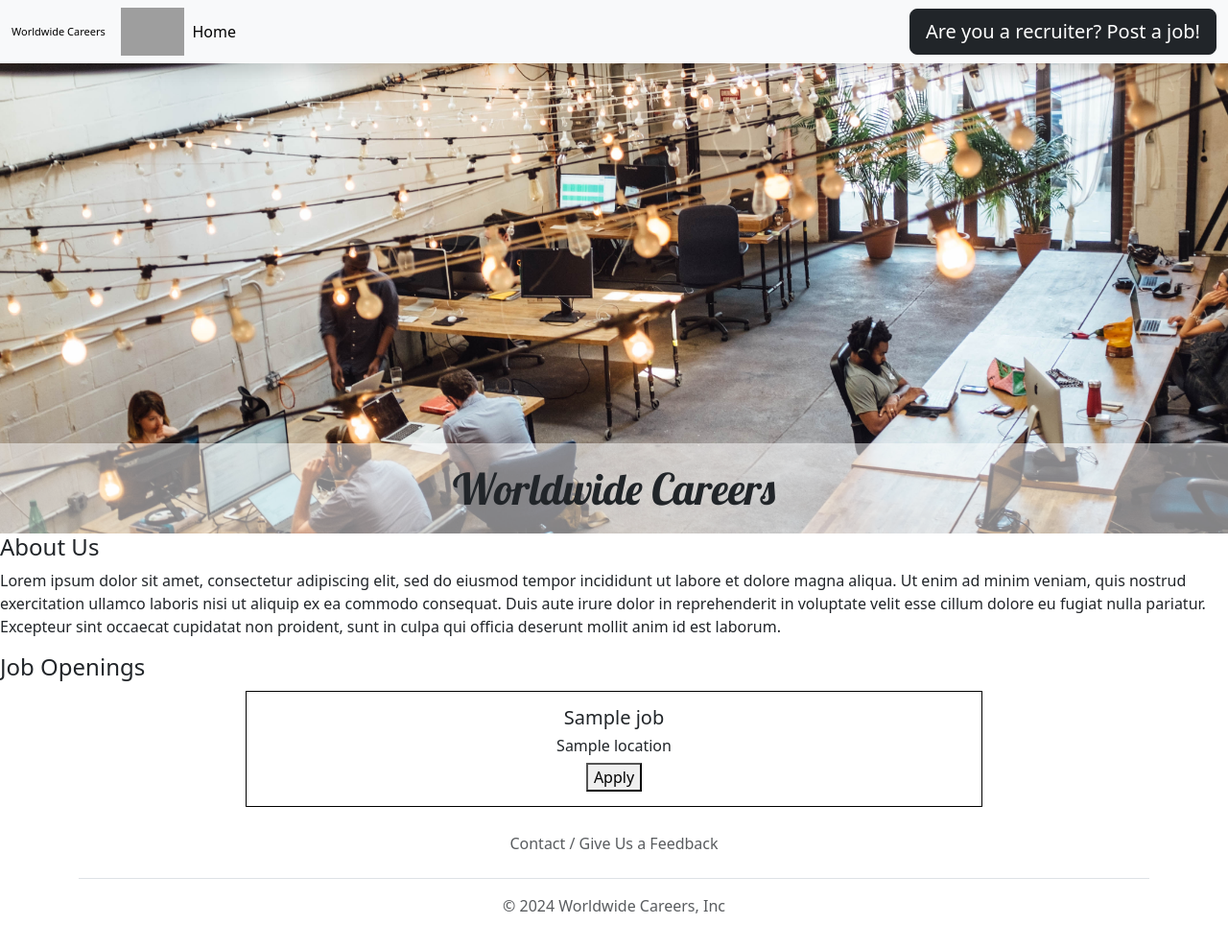
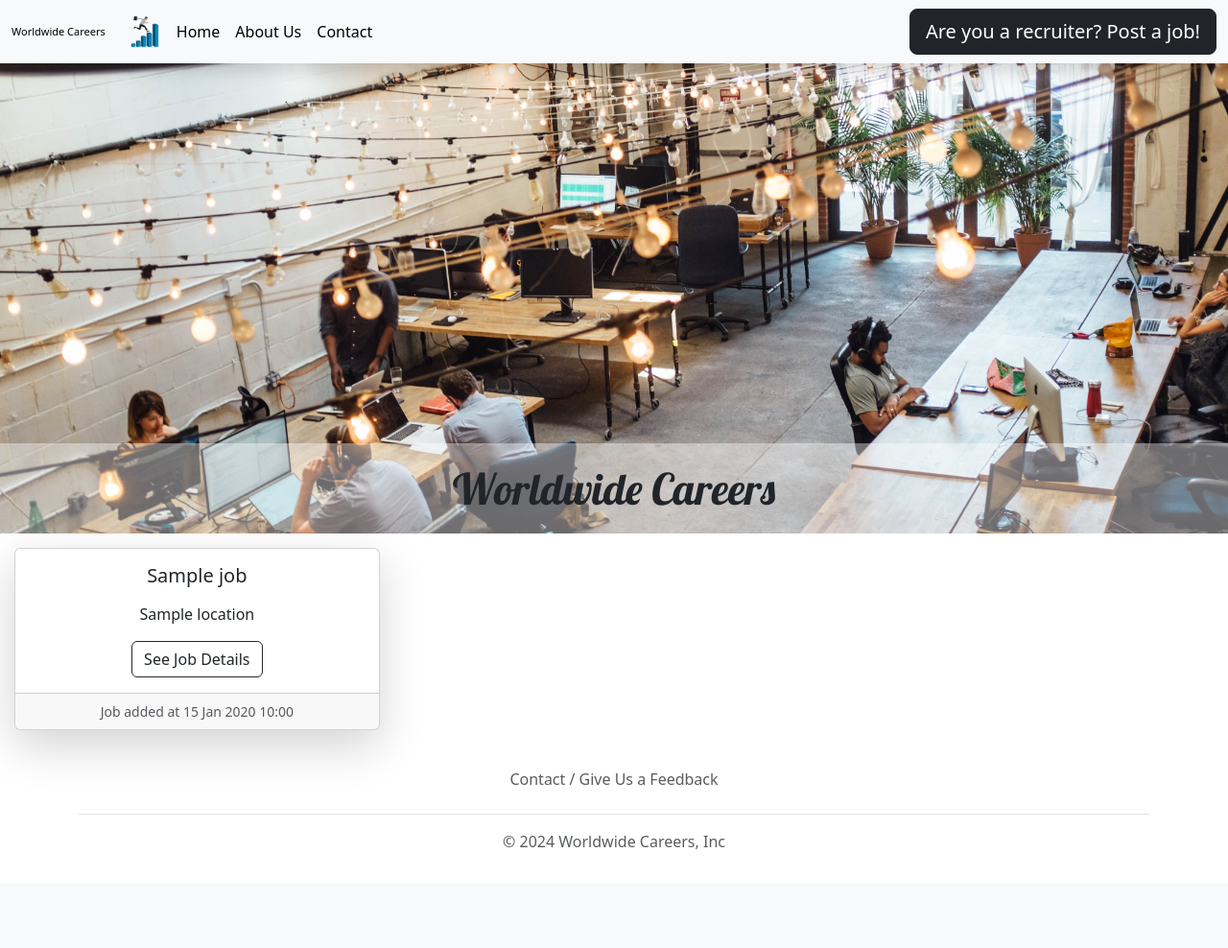
Before and after one commit to zserraakkaya/WorldwideCareers, a Flask app: template templates/home.html in a window 1280 px wide. Shown: the whole page at 96% size. After the commit the page ends 885 px from the top, so only its background shows below. Run offline with Flask 3, Linux system fonts and the light colour scheme; the template is opened without the code that fills it: most values are stand-ins (such as "Sample title", 1, 10 or a date in 2020); grey boxes are pictures that could not be loaded.

Commit message:
singular job details page added, base.html created

```diff
--- a/app.py
+++ b/app.py
@@ -1,6 +1,6 @@
 from flask import Flask, render_template, jsonify, redirect, request, url_for
 
-from database import load_jobs_from_db, insert_job_to_db
+from database import load_jobs_from_db, insert_job_to_db, load_job_from_db
 
 app = Flask(__name__)
 
@@ -9,19 +9,22 @@ def hello_world():
     jobs = load_jobs_from_db()
     return render_template("home.html", jobs=jobs)
 
+#
 @app.route("/api/jobs")
 def list_jobs():
     jobs = load_jobs_from_db()
     return jsonify(jobs)
 
+# to go to post-job.html
 @app.route('/post-job')
 def post_job():
     return render_template('post-job.html')
-
+# to go to post-job.html
 @app.route('/go-to-post-job', methods=['POST'])
 def go_to_post_job():
     return redirect(url_for('post_job'))
 
+# when "post job" button clicked on post-job.html:
 @app.route('/post-job-to-db', methods=['POST'])
 def post_job_to_db_route():
     title = request.form.get('title')
@@ -32,5 +35,11 @@ def post_job_to_db_route():
 
     return insert_job_to_db(title, location, description, salary, currency)
 
+# when "see job details" button clicked on home.html:
+@app.route('/job-details/<int:id>')
+def show_job_details(id):
+    job = load_job_from_db(id)
+    return render_template('job-details.html', job=job)
+
 if __name__ == "__main__":
     app.run(debug=True)
--- a/static/style.css
+++ b/static/style.css
@@ -6,6 +6,8 @@ body {
 #nav-h1 {
   font-size: 11px;
 }
+
+/*header part start*/
 header {
   position: relative;
 }
@@ -17,7 +19,7 @@ header {
   object-position: 0 50%;
 }
 
-.header-overlay {
+#header-overlay {
   position: absolute;
   top: 0;
   left: 0;
@@ -31,18 +33,27 @@ header {
 
 #header-h1 {
   text-align: center;
-  background-color: rgba(255, 255, 255, 0.5);
+  background-color: rgba(255, 255, 255, 0.4);
   width: 100%;
   margin: 0;
   padding: 20px;
   font-size: 45px;
   font-family: "Lobster", sans-serif;
 }
+/*header part end*/
 
+/*single job item start*/
 #job-div {
-  width: 60%;
+  margin: 15px;
+}
+#job-title,
+#job-location,
+#details-btn,
+#job-added,
+#job-description,
+#job-salary {
   text-align: center;
-  margin: 10px auto;
-  padding: 15px;
-  border: 1px solid black;
+  display: block;
+  margin: 0 auto;
 }
+/*single job item end*/
--- /dev/null
+++ b/templates/base.html
@@ -0,0 +1,32 @@
+<!DOCTYPE html>
+<html lang="en">
+  <head>
+    <meta charset="UTF-8" />
+    <meta name="viewport" content="width=device-width, initial-scale=1.0" />
+    <!--css-->
+    <link rel="stylesheet" href="../static/style.css" />
+    <!--bootstrap-->
+    <link
+      href="https://cdn.jsdelivr.net/npm/bootstrap@5.3.2/dist/css/bootstrap.min.css"
+      rel="stylesheet"
+      integrity="sha384-T3c6CoIi6uLrA9TneNEoa7RxnatzjcDSCmG1MXxSR1GAsXEV/Dwwykc2MPK8M2HN"
+      crossorigin="anonymous"
+    />
+    <!--google fonts lobster-->
+    <link rel="preconnect" href="https://fonts.googleapis.com" />
+    <link rel="preconnect" href="https://fonts.gstatic.com" crossorigin />
+    <link
+      href="https://fonts.googleapis.com/css2?family=Lobster&display=swap"
+      rel="stylesheet"
+    />
+    {% block head %}{% endblock %}
+  </head>
+  <body>
+    {% block body %}{% endblock %}
+    <script
+      src="https://cdn.jsdelivr.net/npm/bootstrap@5.3.2/dist/js/bootstrap.bundle.min.js"
+      integrity="sha384-C6RzsynM9kWDrMNeT87bh95OGNyZPhcTNXj1NW7RuBCsyN/o0jlpcV8Qyq46cDfL"
+      crossorigin="anonymous"
+    ></script>
+  </body>
+</html>
--- a/templates/home.html
+++ b/templates/home.html
@@ -1,56 +1,29 @@
-<!DOCTYPE html>
-<html lang="en">
-  <head>
-    <meta charset="UTF-8" />
-    <meta name="viewport" content="width=device-width, initial-scale=1.0" />
-    <!--css-->
-    <link rel="stylesheet" href="../static/style.css" />
-    <!--bootstrap-->
-    <link
-      href="https://cdn.jsdelivr.net/npm/bootstrap@5.3.2/dist/css/bootstrap.min.css"
-      rel="stylesheet"
-      integrity="sha384-T3c6CoIi6uLrA9TneNEoa7RxnatzjcDSCmG1MXxSR1GAsXEV/Dwwykc2MPK8M2HN"
-      crossorigin="anonymous"
-    />
-    <!--google fonts lobster-->
-    <link rel="preconnect" href="https://fonts.googleapis.com" />
-    <link rel="preconnect" href="https://fonts.gstatic.com" crossorigin />
-    <link
-      href="https://fonts.googleapis.com/css2?family=Lobster&display=swap"
-      rel="stylesheet"
-    />
+{% extends 'base.html' %} {% block head %}
 <title>Worldwide Careers</title>
-  </head>
-  <body>
-    {% include 'nav.html' %}
+{% endblock %} {% block body %} {% include 'nav.html' %}
 
 <header>
   <img src="../static/career.jpg" id="header-img" />
-      <div class="header-overlay">
+  <div id="header-overlay">
     <h1 id="header-h1">Worldwide Careers</h1>
   </div>
 </header>
 
-    <h4>About Us</h4>
+<!-- <h4>About Us</h4>
 <p>
-      Lorem ipsum dolor sit amet, consectetur adipiscing elit, sed do eiusmod
-      tempor incididunt ut labore et dolore magna aliqua. Ut enim ad minim
-      veniam, quis nostrud exercitation ullamco laboris nisi ut aliquip ex ea
-      commodo consequat. Duis aute irure dolor in reprehenderit in voluptate
-      velit esse cillum dolore eu fugiat nulla pariatur. Excepteur sint occaecat
-      cupidatat non proident, sunt in culpa qui officia deserunt mollit anim id
-      est laborum.
-    </p>
+  Lorem ipsum dolor sit amet, consectetur adipiscing elit, sed do eiusmod tempor
+  incididunt ut labore et dolore magna aliqua. Ut enim ad minim veniam, quis
+  nostrud exercitation ullamco laboris nisi ut aliquip ex ea commodo consequat.
+  Duis aute irure dolor in reprehenderit in voluptate velit esse cillum dolore
+  eu fugiat nulla pariatur. Excepteur sint occaecat cupidatat non proident, sunt
+  in culpa qui officia deserunt mollit anim id est laborum.
+</p> -->
 
-    <h4>Job Openings</h4>
+<!-- JOBS -->
+<div class="card-deck">
+  <div class="row">
+    {% for job in jobs %} {% include 'jobs.html' %} {% endfor %}
+  </div>
+</div>
 
-    {% for job in jobs %} {% include 'jobs.html' %} {% endfor %} {% include
-    'footer.html' %}
-
-    <script
-      src="https://cdn.jsdelivr.net/npm/bootstrap@5.3.2/dist/js/bootstrap.bundle.min.js"
-      integrity="sha384-C6RzsynM9kWDrMNeT87bh95OGNyZPhcTNXj1NW7RuBCsyN/o0jlpcV8Qyq46cDfL"
-      crossorigin="anonymous"
-    ></script>
-  </body>
-</html>
+{% include 'footer.html' %} {% endblock %}
--- a/templates/jobs.html
+++ b/templates/jobs.html
@@ -1,5 +1,18 @@
-<div id="job-div">
-  <h5>{{job.title}}</h5>
-  <h6>{{job.location}}</h6>
-  <button>Apply</button>
+<div class="col-sm-4">
+  <div class="card shadow-lg" id="job-div">
+    <div class="card-body">
+      <h5 class="card-title mb-3" id="job-title">{{ job.title }}</h5>
+      <p class="card-text mb-3" id="job-location">{{ job.location }}</p>
+      <form action="/job-details/{{ job.id }}" method="GET">
+        <button type="submit" id="details-btn" class="btn btn-outline-dark">
+          See Job Details
+        </button>
+      </form>
+    </div>
+    <div class="card-footer">
+      <small class="text-muted" id="job-added"
+        >Job added at {{job.created_at.strftime('%d %b %Y %H:%M')}}</small
+      >
+    </div>
+  </div>
 </div>
--- a/templates/nav.html
+++ b/templates/nav.html
@@ -1,11 +1,7 @@
 <nav class="navbar navbar-expand-lg bg-body-tertiary shadow fixed-top">
   <div class="container-fluid">
     <a class="navbar-brand small" id="nav-h1" href="#">Worldwide Careers</a>
-    <img
-      src="https://i.ibb.co/b1m7Q49/nicolas-j-leclercq-i-Gri85wet-NI-unsplash.jpg"
-      alt="make something awesome"
-      height="50"
-    />
+    <img src="../static/logo.png" alt="make something awesome" height="50" />
     <button
       class="navbar-toggler"
       type="button"
@@ -22,14 +18,16 @@
         <li class="nav-item">
           <a class="nav-link active" aria-current="page" href="#">Home</a>
         </li>
+        <li class="nav-item">
+          <a class="nav-link active" aria-current="page" href="#">About Us</a>
+        </li>
+        <li class="nav-item">
+          <a class="nav-link active" aria-current="page" href="#">Contact</a>
+        </li>
       </ul>
     </div>
     <form class="form-inline" action="/go-to-post-job" method="post">
-      <button
-        class="btn btn-dark btn-lg"
-        type="submit"
-        id="post-job-btn"
-      >
+      <button class="btn btn-dark btn-lg" type="submit" id="post-job-btn">
         Are you a recruiter? Post a job!
       </button>
     </form>
```
Also changed, not shown: database.py (+27 -0 lines), templates/job-details.html (added, +31 -0 lines), templates/post-job.html (+30 -32 lines), static/logo.png (added). Lines whose indentation alone changed are shown as unchanged.
